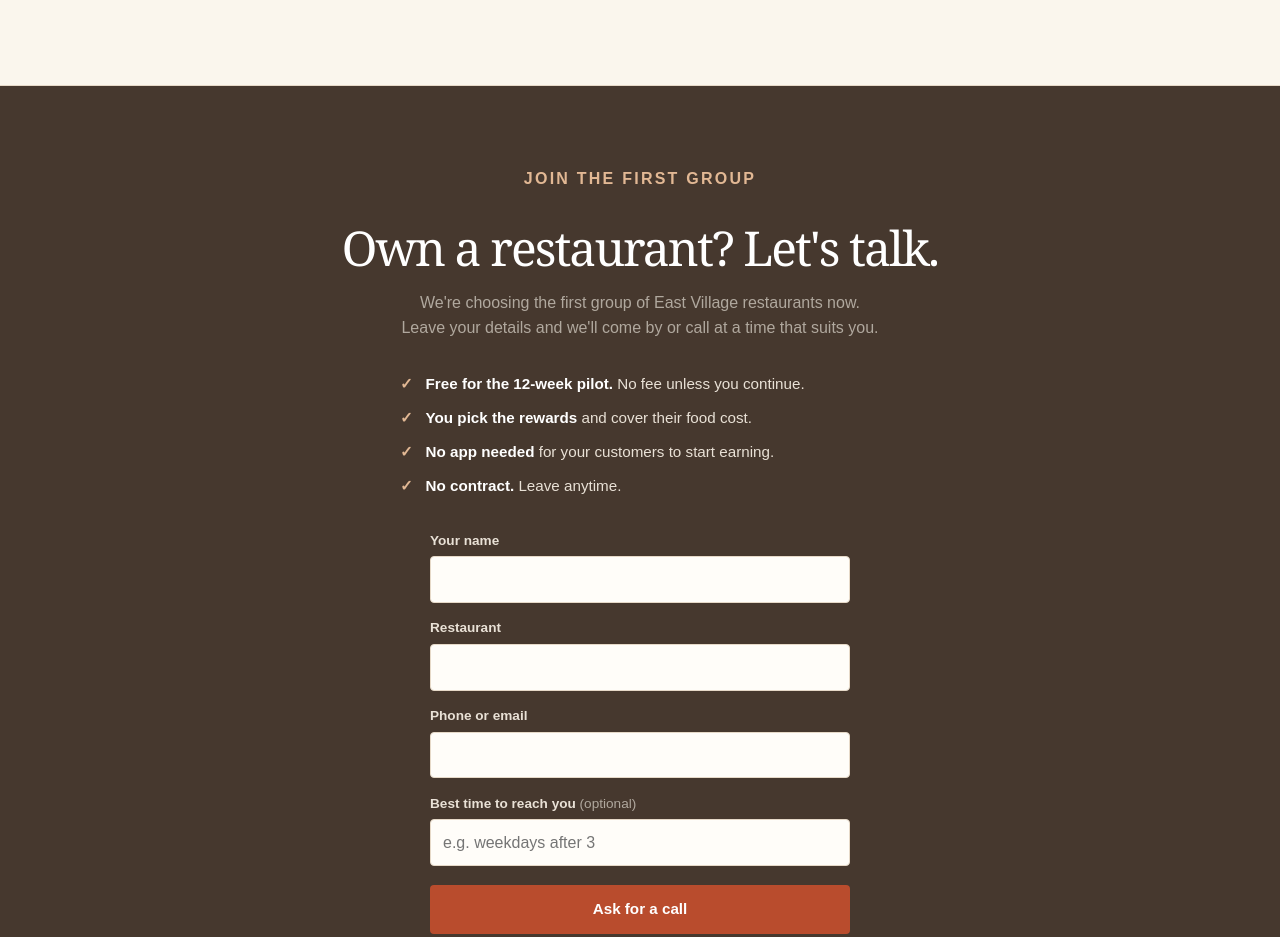
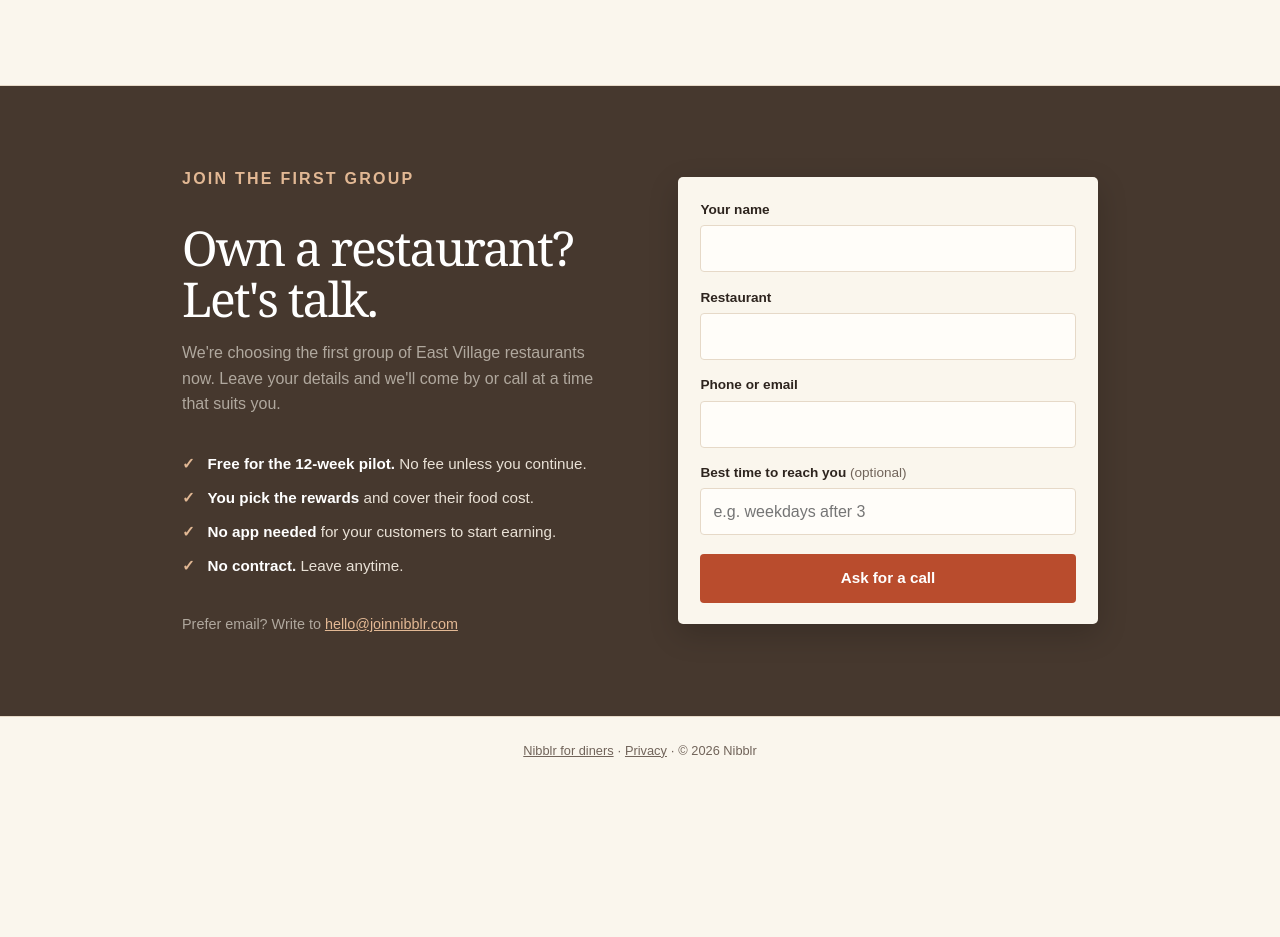
Before and after one commit to eli-lapkin/eli-lapkin.github.io, a plain HTML site: page restaurants.html in a window 1280 px wide. Shown: the part 1620-2557 px from the top of the page. After the commit the page ends 2405 px from the top, so only its background shows below. Drawn offline with Linux system fonts and the light colour scheme.

Commit message:
Side-by-side restaurant form on desktop

```diff
--- a/site.css
+++ b/site.css
@@ -739,3 +739,31 @@ footer a { color: var(--muted); }
 
 /* Land "Talk to us" links below the sticky nav, not under it. */
 .contact { scroll-margin-top: 30px; }
+
+/* Form as a light card on the dark section, like the diners waitlist */
+.lead-form {
+  background: var(--bg);
+  border-radius: 5px;
+  padding: 1.35rem 1.4rem;
+  box-shadow: 0 10px 30px rgba(0, 0, 0, 0.18);
+}
+.lead-form .field label { color: var(--text); }
+.lead-form .optional { color: var(--muted); }
+.lead-form .form-error { color: var(--brand-dk); }
+.lead-form .field input:focus { outline-color: var(--brand); }
+
+/* Wide screens: pitch on the left, form on the right, so it all fits in one view */
+@media (min-width: 900px) {
+  .contact {
+    display: grid;
+    grid-template-columns: minmax(0, 27rem) minmax(0, 420px);
+    column-gap: 4rem;
+    justify-content: center;
+    align-content: start;
+    text-align: left;
+  }
+  .contact > * { grid-column: 1; }
+  .contact > .section-label, .contact > h2, .contact > p, .contact > .pilot-terms { margin-left: 0; margin-right: 0; text-align: left; }
+  .contact > .pilot-terms { margin-top: 0.25rem; margin-bottom: 1.5rem; }
+  .contact > .lead-form, .contact > .lead-done { grid-column: 2; grid-row: 1 / span 6; align-self: center; margin: 0; width: 100%; }
+}
```
